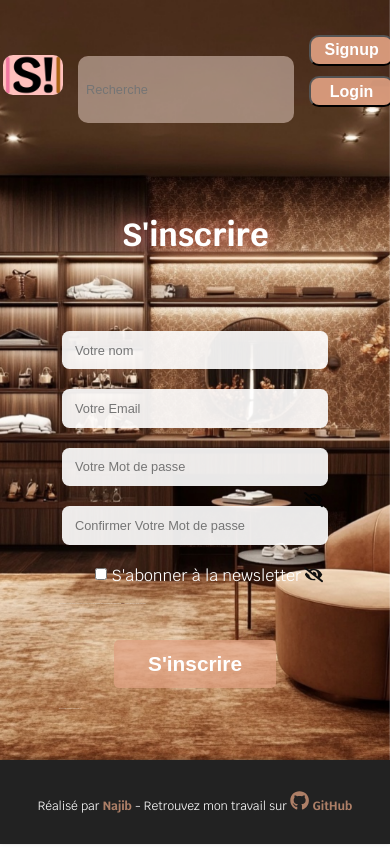
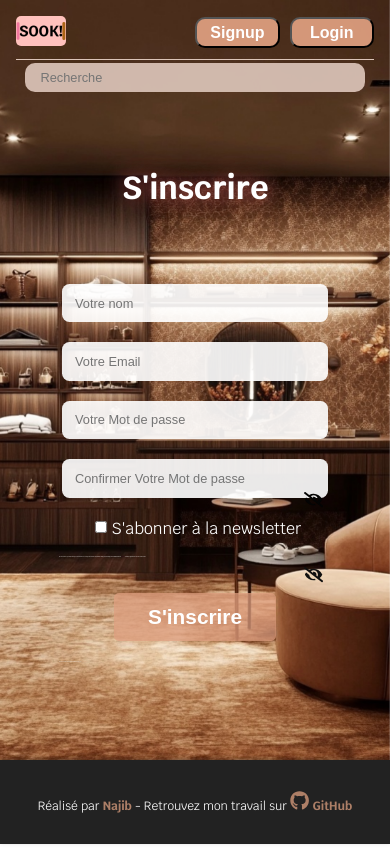
Before and after one commit to MohnajibG/Forentend-SOOK, a React (Vite) app: page /signup in a window 390 px wide. Built offline with nearby package versions, Linux system fonts and the light colour scheme; a web font is replaced by a local one.

Commit message:
fix CSS header

```diff
--- a/src/assets/components/Header.tsx
+++ b/src/assets/components/Header.tsx
@@ -1,7 +1,7 @@
 import { useState, useEffect, useRef } from "react";
 import { useNavigate, Link } from "react-router-dom";
 import { useUser } from "../../contexts/UserContext";
-import logo from "../img/LOGO.png";
+import logo from "../img/LOGO1.png";
 import { CgProfile } from "react-icons/cg";
 import { BsFillBasket3Fill } from "react-icons/bs";
 
@@ -40,19 +40,10 @@ const Header: React.FC = () => {
 
   return (
     <header className="header">
+      <div className="logo-nav-btn">
         <Link to="/home">
           <img src={logo} alt="Le logo de Sook!" />
         </Link>
-      <div className="search-nav">
-        <input
-          className="search"
-          type="text"
-          value={address}
-          onChange={(e) => setAddress(e.target.value)}
-          onKeyDown={handleSearch}
-          placeholder="Recherche"
-          aria-label="Champ de recherche"
-        />
         {token && (
           <nav className="header-nav">
             <p>
@@ -75,8 +66,8 @@ const Header: React.FC = () => {
             </p>
           </nav>
         )}
-      </div>
-      <div className="header-inpt-btn">
+
+        <div className="header-inpt-btn&‡">
           {token ? (
             <div className="dct-div">
               <button
@@ -146,6 +137,18 @@ const Header: React.FC = () => {
             </div>
           )}
         </div>
+      </div>
+      <div className="search-nav">
+        <input
+          className="search"
+          type="text"
+          value={address}
+          onChange={(e) => setAddress(e.target.value)}
+          onKeyDown={handleSearch}
+          placeholder="Recherche"
+          aria-label="Champ de recherche"
+        />
+      </div>
     </header>
   );
 };
--- a/src/assets/styles/header.css
+++ b/src/assets/styles/header.css
@@ -1,11 +1,15 @@
 header {
-  margin: 15px auto;
+  margin: 1rem 2rem;
   position: static;
   display: flex;
   justify-content: center;
   align-items: center;
-  gap: 30px;
+  flex-direction: column;
+  gap: 5px;
   font-family: "Krub", sans-serif;
+}
+header div {
+  display: flex;
 }
 a {
   text-decoration: none;
@@ -22,13 +26,22 @@ header img {
   gap: 2vw;
 }
 
+.logo-nav-btn {
+  width: 100%;
+  display: flex;
+  justify-content: space-between;
+  align-items: center;
+  padding-bottom: 10px;
+  border-bottom: 1px solid #dbc4b8;
+}
+
 .search {
   padding-left: 4vw;
   border: none;
-  height: 5vh;
+  height: 1rem;
   border-radius: 10px;
-  background-color: #dbc4b895;
-  width: 50vw;
+  background-color: #dbc4b8ec;
+  width: 80vw;
 }
 .search:hover {
   border-radius: 15px 15px 0 0;
@@ -54,7 +67,7 @@ header img {
 }
 
 .deconnexion {
-  height: 5vh;
+  height: 3rem;
   width: 8rem;
   border-radius: 10px;
   color: #ffffffd4;
@@ -63,7 +76,6 @@ header img {
 }
 .dct-div .deconnexion:hover {
   background-color: #ff2f2ff4;
-  height: 6vh;
 
   transition: 900ms;
 }
@@ -95,17 +107,14 @@ header img {
   display: none;
 }
 
-/* Media Queries for tablets and smaller screens */
 @media (max-width: 768px) {
   .header-btn {
     gap: 10px;
     display: flex;
-    flex-direction: column;
   }
 
   .header input {
-    padding-left: 3vw; /* Adjust padding for the input */
-    height: 5vh; /* Increase height of input on smaller screens */
+    height: 1rem;
   }
   .header img {
     width: 35px;
@@ -124,13 +133,15 @@ header img {
   }
   .panier {
     display: flex;
+    width: 35px;
+    height: 35px;
   }
   .search-nav {
-    margin-top: 25px;
+    /* margin-top: 25px; */
     display: flex;
     align-items: center;
     flex-direction: column;
-    gap: 10px;
+    gap: 2px;
   }
   .header-nav {
     font-weight: bolder;
@@ -145,34 +156,33 @@ header img {
 /* Media Queries for mobile screens */
 @media (max-width: 480px) {
   .header {
-    gap: 4vw; /* Further reduce the gap */
-    padding: 4vw; /* Increase padding for mobile */
+    margin: 1rem;
+    gap: 0.2rem;
     align-items: center;
   }
 
   .header input {
-    padding-left: 2vw; /* Reduce padding for mobile */
-    height: 5vh; /* Increase input field height */
-  }
-
-  .header-btn {
-    height: 10vh; /* Increase button height */
-    width: 20vw;
+    height: 0.2rem;
   }
 
   .deconnexion {
-    height: 6vh;
+    height: 2rem;
     width: auto;
+    font-size: 0.6rem;
   }
 
-  .header img {
-    height: 40px;
-    width: 60px;
-    object-fit: cover;
-    border-radius: 10px;
+  .header img,
+  .panier {
+    height: 30px;
+    width: 50px;
+    border-radius: 5px;
   }
   .cnt-btn {
     height: 8vw;
+  }
+  .header-nav {
+    font-size: 12px;
+    gap: 10px;
   }
 }
 @media (max-width: 375px) {
--- a/src/assets/styles/home.css
+++ b/src/assets/styles/home.css
@@ -109,25 +109,6 @@
 
 /* MEDIA QUERIES */
 
-/* Pour les tablettes (écran entre 768px et 1024px) */
-/* @media (max-width: 1024px) {
-  .home-container h1 {
-    font-size: 1.8rem;
-    padding: 2vw;
-    top: 20%;
-  }
-
-  .welcom-container {
-    top: 25vh;
-    left: 70vw;
-  }
-
-  .home-btn {
-    width: 90%;
-  }
-} */
-
-/* Pour les mobiles (écran inférieur à 768px) */
 @media (max-width: 768px) {
   .home-container {
     margin-top: 30vh;
@@ -135,6 +116,7 @@
 
   .hero img {
     height: 100%;
+    width: 100%;
     object-fit: cover;
   }
 
--- a/src/assets/styles/profileUpdate.css
+++ b/src/assets/styles/profileUpdate.css
@@ -59,15 +59,8 @@
   width: 100%;
 }
 
-.input,
 .button-profileUpdate {
-  border: none;
-  border-radius: 3px;
-  height: 30px;
-  width: 60vw;
-  margin-top: 15px;
-  padding: 0.5rem;
-  font-size: 1rem;
+  margin-top: 2rem;
 }
 
 .error-message {
--- a/src/assets/styles/publish.css
+++ b/src/assets/styles/publish.css
@@ -1,6 +1,5 @@
 .main-publish {
   color: #fff;
-  margin-top: 5rem;
   padding-bottom: 150px;
 
   color: #fff;
@@ -33,8 +32,7 @@
 }
 
 .publish h2 {
-  text-align: center;
-  font-size: 2em;
+  font-size: 1em;
   text-shadow: 0 0 20px rgba(252, 124, 124, 0.8);
 }
 .publish h3 {
--- a/src/pages/Publish.tsx
+++ b/src/pages/Publish.tsx
@@ -80,8 +80,8 @@ const Publish: React.FC = () => {
       <img src={background} alt="image backgroud" />
       <div></div>
       <form className="publish" onSubmit={handleSubmit}>
-        <h2>Publier votre article</h2>
         <div className="publish">
+          <h2>Publier votre article</h2>
           <div className="input-picture">
             <label htmlFor="pictures">+ Ajouter vos photos</label>
             <input
```
Also changed, not shown: src/assets/styles/burgerMenu.css (+7 -0 lines). Lines whose indentation alone changed are shown as unchanged.
